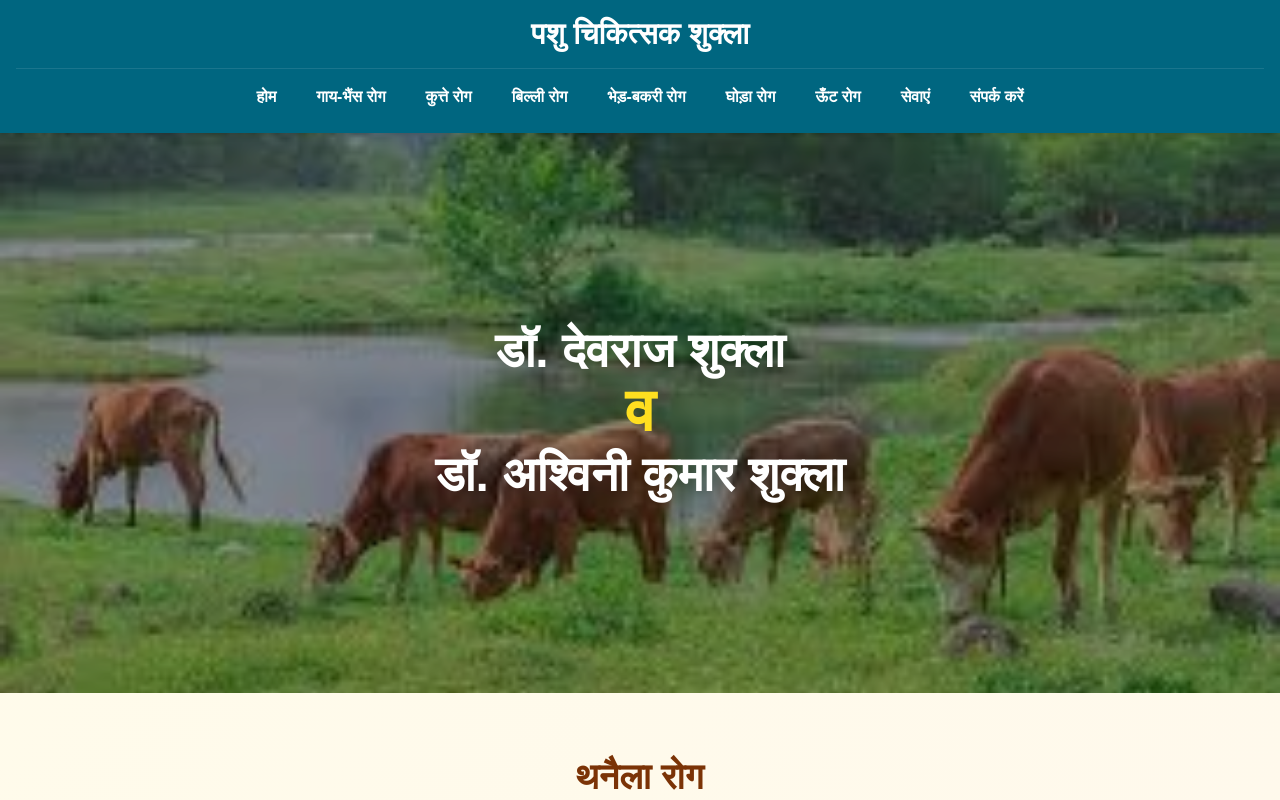
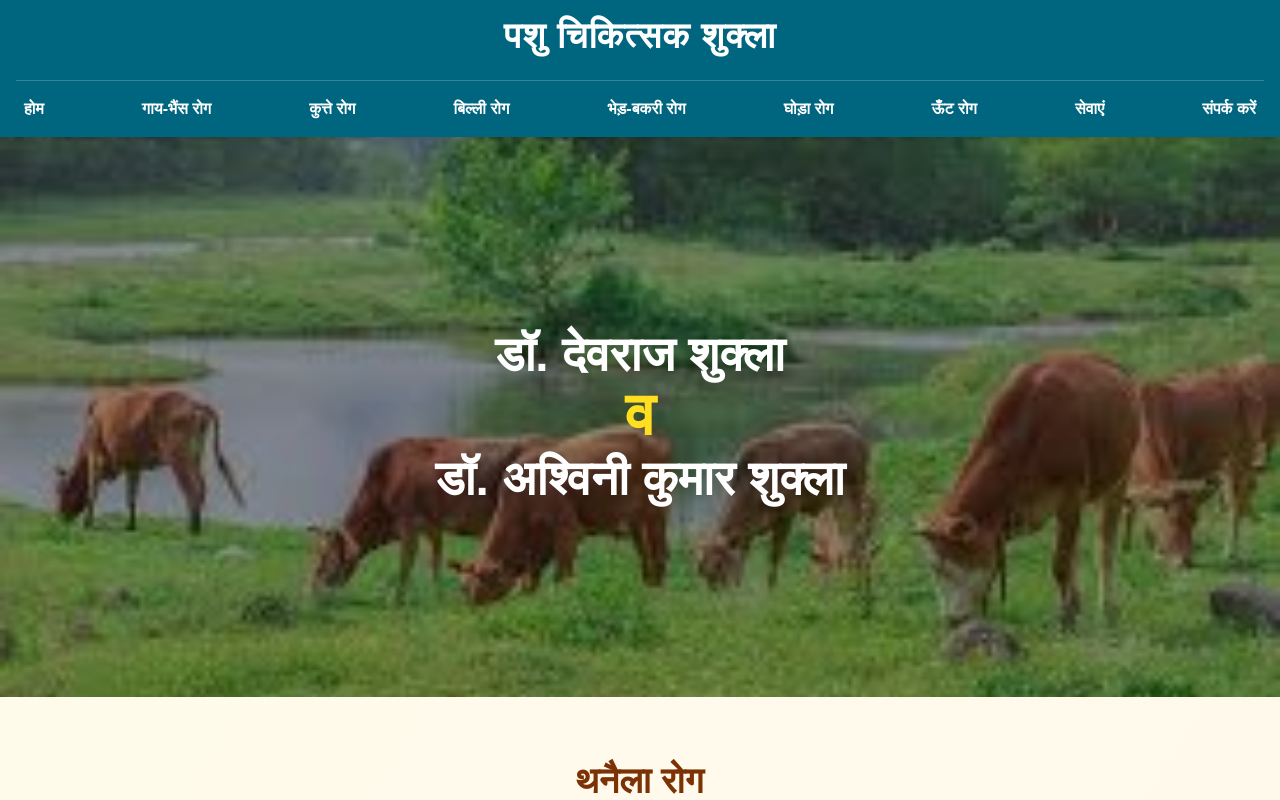
Before and after one commit to kp1153/pashuchikitsa, a Next.js app: page / in a window 1280 px wide. Shown: the top 800 px of the page. Built offline with nearby package versions, Linux system fonts and the light colour scheme.

Commit message:
force deploy

```diff
--- a/components/Navbar.js
+++ b/components/Navbar.js
@@ -28,25 +28,27 @@ export default function Navbar() {
 
   return (
     <nav className="bg-[#006680] py-4 shadow-md sticky top-0 z-50">
-      <div className="container mx-auto px-4">
+      <div className="w-full px-4"> {/* container को w-full किया ताकि पूरी चौड़ाई मिले */}
+
         {/* DESKTOP VIEW */}
-        <div className="hidden md:block text-center">
-          <div className="flex justify-center mb-4">
+        <div className="hidden md:block">
+          <div className="text-center mb-6">
             <Link href="/">
-              <h1 className="text-3xl font-bold text-white">
+              <h1 className="text-4xl font-bold text-white tracking-wide">
                 पशु चिकित्सक शुक्ला
               </h1>
             </Link>
           </div>
 
-          {/* मेनू आइटम्स - यहाँ से एक्स्ट्रा बैकग्राउंड हटा दिया गया है */}
-          <div className="flex justify-center gap-2 flex-wrap pt-2 border-t border-white/10">
+          {/* मेनू - एकदम लेफ्ट से एकदम राइट तक एक लाइन में */}
+          <div className="border-t border-white/20 pt-4">
+            <div className="flex justify-between items-center w-full max-w-7xl mx-auto">
               {menuItems.map((item) => (
                 item.type === "scroll" ? (
                   <button
                     key={item.targetId}
                     onClick={(e) => handleClick(e, item.targetId)}
-                  className="text-white font-bold px-4 py-2 hover:bg-white hover:text-[#006680] transition rounded-md"
+                    className="text-white font-bold text-sm lg:text-base hover:text-yellow-400 transition-colors whitespace-nowrap px-2"
                   >
                     {item.name}
                   </button>
@@ -54,12 +56,13 @@ export default function Navbar() {
                   <Link
                     key={item.href}
                     href={item.href}
-                  className="text-white font-bold px-4 py-2 hover:bg-white hover:text-[#006680] transition rounded-md"
+                    className="text-white font-bold text-sm lg:text-base hover:text-yellow-400 transition-colors whitespace-nowrap px-2"
                   >
                     {item.name}
                   </Link>
                 )
               ))}
+            </div>
           </div>
         </div>
 
@@ -71,7 +74,6 @@ export default function Navbar() {
                 पशु चिकित्सक शुक्ला
               </h1>
             </Link>
-
             <button
               onClick={() => setIsOpen(!isOpen)}
               className="text-white border border-white/30 p-2 rounded"
@@ -81,20 +83,20 @@ export default function Navbar() {
           </div>
 
           {isOpen && (
-            <ul className="mt-4 space-y-1">
+            <ul className="mt-4 bg-[#004d61] rounded-lg overflow-hidden">
               {menuItems.map((item) => (
-                <li key={item.targetId || item.href}>
+                <li key={item.targetId || item.href} className="border-b border-white/10 last:border-none">
                   {item.type === "scroll" ? (
                     <button
                       onClick={(e) => handleClick(e, item.targetId)}
-                      className="block w-full text-white text-center py-3 font-bold hover:bg-white hover:text-[#006680] transition rounded"
+                      className="block w-full text-white text-center py-4 font-bold hover:bg-white hover:text-[#006680]"
                     >
                       {item.name}
                     </button>
                   ) : (
                     <Link
                       href={item.href}
-                      className="block text-white text-center py-3 font-bold hover:bg-white hover:text-[#006680] transition rounded"
+                      className="block text-white text-center py-4 font-bold hover:bg-white hover:text-[#006680]"
                       onClick={() => setIsOpen(false)}
                     >
                       {item.name}
```
Lines whose indentation alone changed are shown as unchanged.
